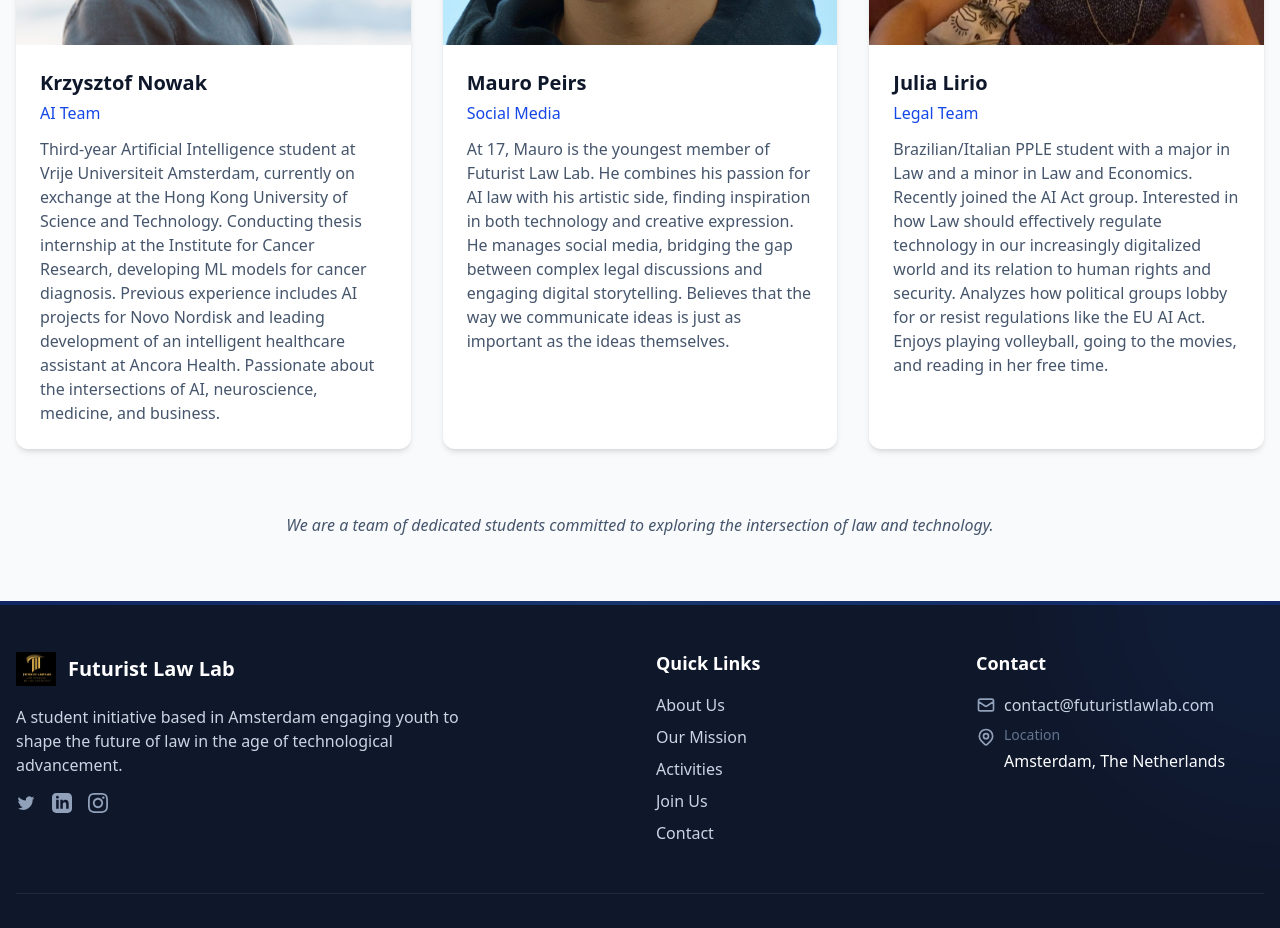
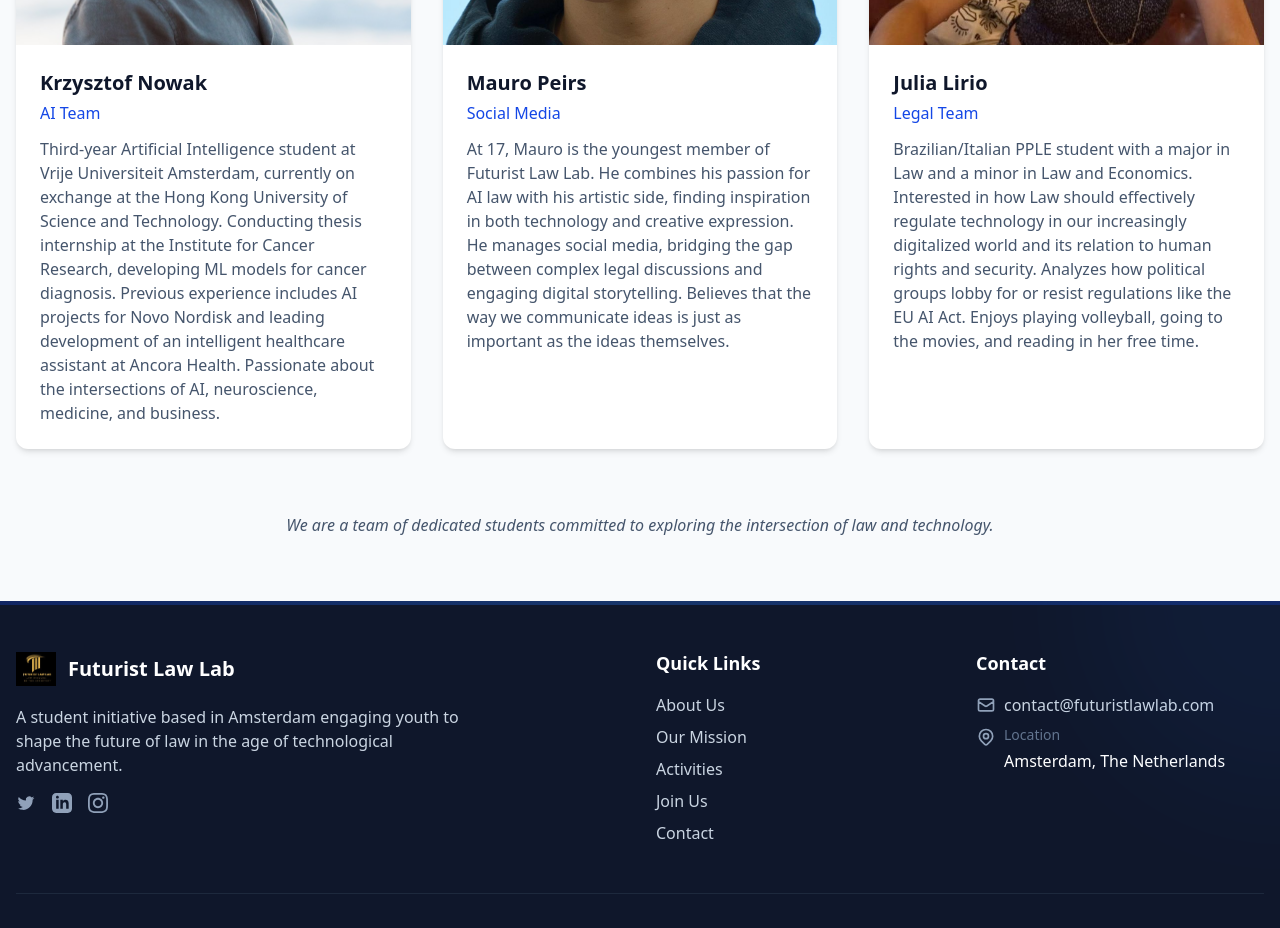
Before and after one commit to Stasieniec/futuristlawlab, a Next.js app: page / in a window 1280 px wide. Shown: the part 6200-7128 px from the top of the page. Built offline with nearby package versions, Linux system fonts and the light colour scheme.

Commit message:
Description update

```diff
--- a/src/app/page.tsx
+++ b/src/app/page.tsx
@@ -746,7 +746,7 @@ export default function Home() {
                 <h3 className="text-xl font-semibold text-slate-900 mb-1">Julia Lirio</h3>
                 <p className="text-blue-700 font-medium mb-3">Legal Team</p>
                 <p className="text-slate-600">
-                  Brazilian/Italian PPLE student with a major in Law and a minor in Law and Economics. Recently joined the AI Act group. Interested in how Law should effectively regulate technology in our increasingly digitalized world and its relation to human rights and security. Analyzes how political groups lobby for or resist regulations like the EU AI Act. Enjoys playing volleyball, going to the movies, and reading in her free time.
+                  Brazilian/Italian PPLE student with a major in Law and a minor in Law and Economics. Interested in how Law should effectively regulate technology in our increasingly digitalized world and its relation to human rights and security. Analyzes how political groups lobby for or resist regulations like the EU AI Act. Enjoys playing volleyball, going to the movies, and reading in her free time.
                 </p>
               </div>
             </div>
```
